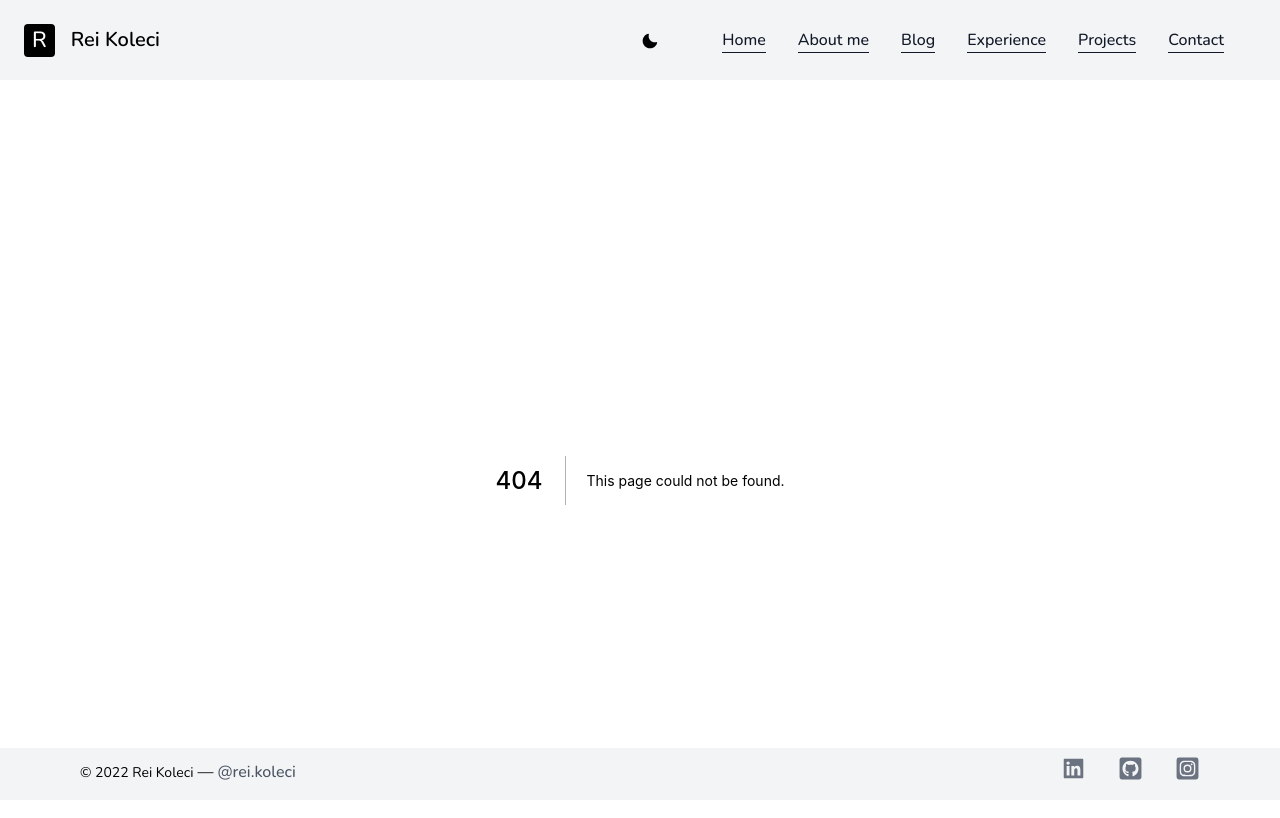
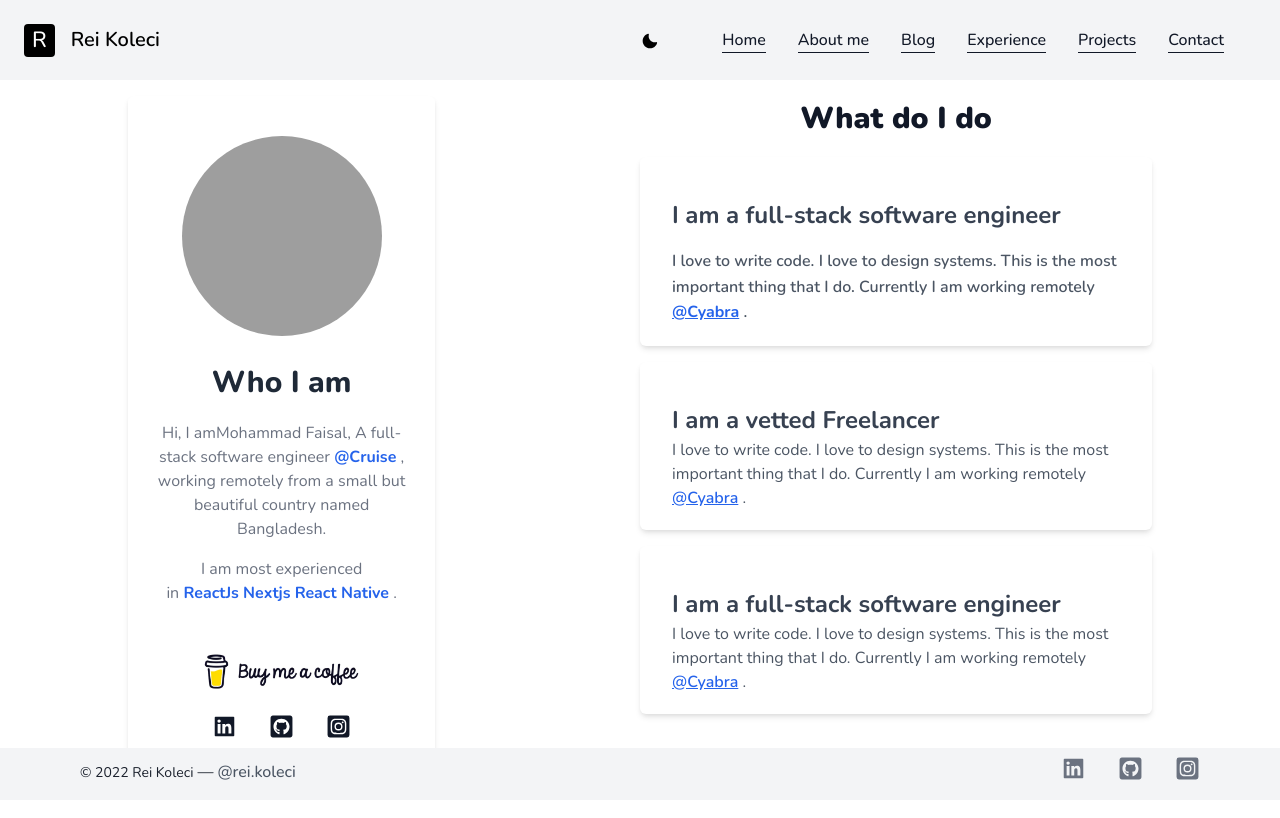
Before and after one commit to rkoleci/portfolio-web, a Next.js app: page /about in a window 1280 px wide. Before the commit this address had no page. Shown: the top 818 px of the page. Built offline with nearby package versions, Linux system fonts and the light colour scheme; grey boxes are pictures that could not be loaded.

Commit message:
About page, Grid

```diff
--- /dev/null
+++ b/pages/about.tsx
@@ -0,0 +1,196 @@
+import {
+  Grid,
+  GridItem,
+  Box,
+  Text,
+  Link,
+  Image,
+  VStack,
+  HStack,
+} from "@chakra-ui/react";
+import React from "react";
+import { Icon } from "@chakra-ui/react";
+import { AiFillLinkedin } from "react-icons/ai";
+import { FaGithubSquare, FaInstagramSquare } from "react-icons/fa";
+
+function Card({ children }: { children: React.ReactElement }) {
+  return (
+    <Box
+      boxShadow="md"
+      rounded="md"
+      bg="white.100"
+      px="8"
+      pt="10"
+      pb="5"
+      mb="4"
+    >
+      {children}
+    </Box>
+  );
+}
+
+export default function About() {
+  return (
+    <Grid
+      gridTemplateColumns={["1fr", "1fr", "1fr", "1fr 1fr"]}
+      px={["2", "2", "10%"]}
+      py='4'
+      mb='100px'
+      gap={{
+          sm: '8',
+          md: '0'
+      }}
+    >
+      <GridItem
+        boxShadow="md"
+        rounded="md"
+        bg="white.100"
+        justifySelf="stretch"
+        px="5"
+        pt="10"
+        pb="2"
+        maxW={['1fr', '1fr', '1fr', '60%']}
+        display='grid'
+        placeItems='center'
+      >
+        <Image
+          boxSize={{
+            sm: "150px",
+            md: "200px",
+          }}
+          objectFit="cover"
+          src={
+            "https://www.mohammadfaisal.dev/_next/image?url=%2Fstatic%2Fprofile.png&w=640&q=75"
+          }
+          alt="Rei Koleci"
+          borderRadius="100%"
+          mb="6"
+        />
+        <Text
+          color="black.300"
+          fontWeight="800"
+          fontSize="30"
+          mb="4"
+          textAlign="center"
+        >
+          Who I am
+        </Text>
+        <Text color="gray.100" fontSize="16" fontWeight="400" mb='4' textAlign='center'>
+          Hi, I amMohammad Faisal, A full-stack software engineer{" "}
+          <Text as="span" color="blue.600" fontWeight="700" fontSize="16">
+            {" "}
+            @Cruise
+          </Text>{" "}
+          , working remotely from a small but beautiful country named
+          Bangladesh.
+        </Text>
+        <Text color="gray.100" fontSize="16" fontWeight="400"  mb='10' textAlign='center'>
+          I am most experienced <br />
+          in
+          <Text as="span" color="blue.600" fontWeight="700" fontSize="16">
+            {" "}
+            ReactJs
+          </Text>{" "}
+          <Text as="span" color="blue.600" fontWeight="700" fontSize="16">
+            {" "}
+            Nextjs
+          </Text>{" "}
+          <Text as="span" color="blue.600" fontWeight="700" fontSize="16">
+            {" "}
+            React Native
+          </Text>{" "}
+          .
+        </Text>
+        <Image src={"/buy_coffe.webp"} width="70%"   mb='4'/>
+        <HStack spacing="8" >
+          <Link
+            href="https://www.linkedin.com/in/rei-tryreact/"
+            target="_blank"
+          >
+            <Icon fontSize="25" color="primary.100" as={AiFillLinkedin} />
+          </Link>
+          <Link href="https://github.com/rkoleci" target="_blank">
+            <Icon fontSize="25" color="primary.100" as={FaGithubSquare} />
+          </Link>
+          <Link href="https://www.instagram.com/rei.koleci" target="_blank">
+            <Icon fontSize="25" color="primary.100" as={FaInstagramSquare} />
+          </Link>
+        </HStack>
+      </GridItem>
+      <GridItem>
+        <Text
+          color="primary.100"
+          fontWeight="900"
+          fontSize="30"
+          mb="4"
+          textAlign="center"
+        >
+          What do I do
+        </Text>
+        <Card>
+          <>
+            <Text color="black.200" fontSize="24" fontWeight="700" mb='4'>
+              I am a full-stack software engineer
+            </Text>
+            <Text color="gray.600" fontSize="16" fontWeight="600" lineHeight='1.6'>
+              {` I love to write code. I love to design systems. This is the most
+              important thing that I do. Currently I am working remotely `}
+              <Text
+                as="span"
+                color="blue.600"
+                fontWeight="700"
+                fontSize="16"
+                textDecor="underline"
+              >
+                @Cyabra
+              </Text>
+              {` .`}
+            </Text>
+          </>
+        </Card>
+        <Card>
+          <>
+            <Text color="black.200" fontSize="24" fontWeight="700">
+              I am a vetted Freelancer
+            </Text>
+            <Text color="gray.600" fontSize="16" fontWeight="300">
+              {` I love to write code. I love to design systems. This is the most
+              important thing that I do. Currently I am working remotely `}
+              <Text
+                as="span"
+                color="blue.600"
+                fontWeight="600"
+                fontSize="16"
+                textDecor="underline"
+              >
+                @Cyabra
+              </Text>
+              {` .`}
+            </Text>
+          </>
+        </Card>
+        <Card>
+          <>
+            <Text color="black.200" fontSize="24" fontWeight="700">
+              I am a full-stack software engineer
+            </Text>
+            <Text color="gray.600" fontSize="16" fontWeight="300">
+              {` I love to write code. I love to design systems. This is the most
+              important thing that I do. Currently I am working remotely `}
+              <Text
+                as="span"
+                color="blue.600"
+                fontWeight="600"
+                fontSize="16"
+                textDecor="underline"
+              >
+                @Cyabra
+              </Text>
+              {` .`}
+            </Text>
+          </>
+        </Card>
+      </GridItem>
+    </Grid>
+  );
+}
--- a/styles/theme.ts
+++ b/styles/theme.ts
@@ -22,7 +22,7 @@ const theme = extendTheme({
       300: '#d1d5db',
       400: '#9CA3AF',
       500: '#E5E7EB',
-      600:'#4b5563',
+      600: '#4b5563',
       700: '#F3F4F6 ',
     },
     blue: {
@@ -46,7 +46,7 @@ const theme = extendTheme({
     black: {
       400: '#475569',
       300: '#1f2937',
-      200: '#37451',
+      200: '#374151',
       100: "#000000",
     },
     white: {
```
Also changed, not shown: public/buy_coffe.webp (added).
